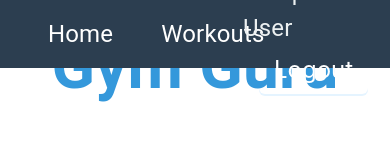
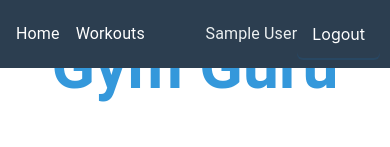
Before and after one commit to aaron3993/gym-guru, a React (Create React App) app: page / in a window 390 px wide. Shown: the top 147 px of the page. Built offline with nearby package versions, Linux system fonts and the light colour scheme; no server answers; sample sign-in values are in the browser's storage.

Commit message:
improved navbar responsiveness

```diff
--- a/src/components/Navbar/Navbar.css
+++ b/src/components/Navbar/Navbar.css
@@ -54,3 +54,35 @@
   height: 3rem;
   margin: 0 1rem;
 }
+
+@media (max-width: 768px) {
+  .nav-links {
+    width: 50%;
+    display: flex;
+    margin-left: 1rem;
+  }
+
+  .nav-link {
+    font-size: 1rem;
+    margin-right: 1rem;
+  }
+
+  .user-logout-container {
+    padding-right: 10px;
+  }
+
+  .user-logout-sub-container {
+    display: flex;
+    align-items: center;
+  }
+
+  .user-name {
+    font-size: 1rem;
+    margin-right: 0;
+  }
+
+  .logout-btn {
+    font-size: 1rem;
+    margin: 0;
+  }
+}
```
